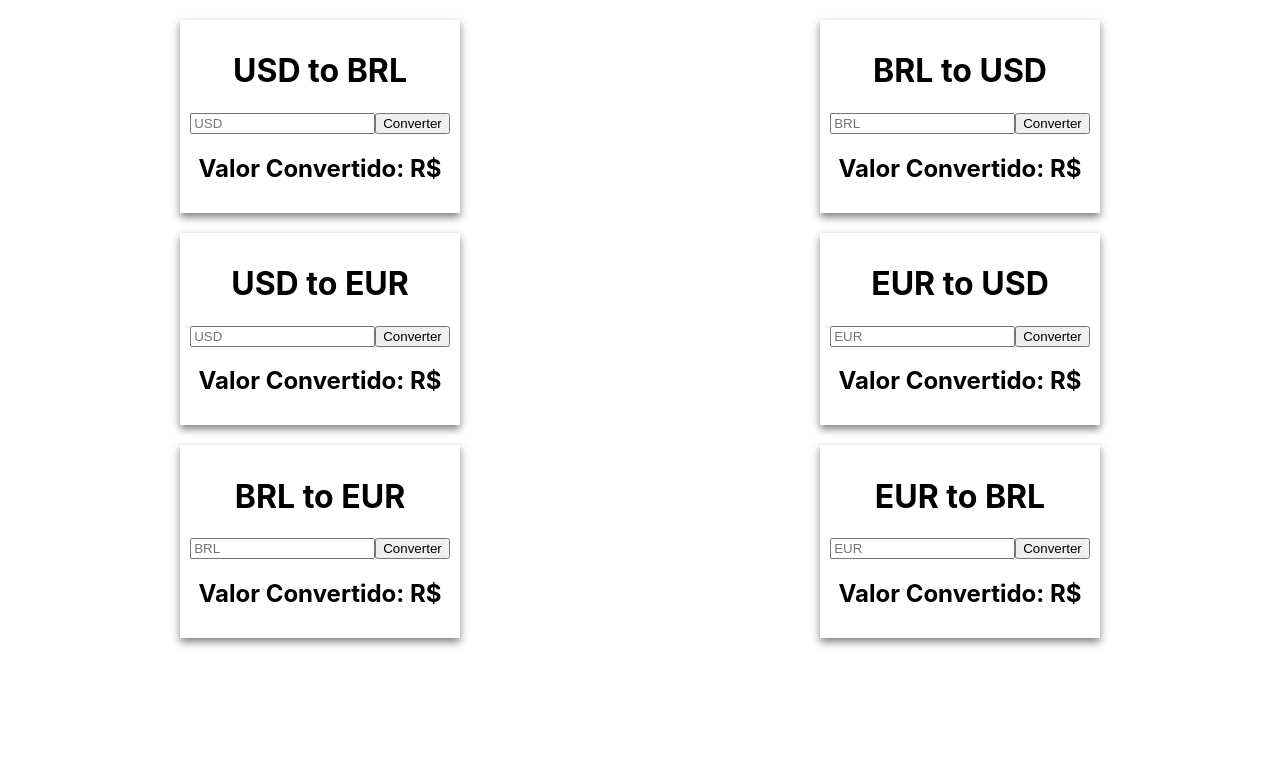
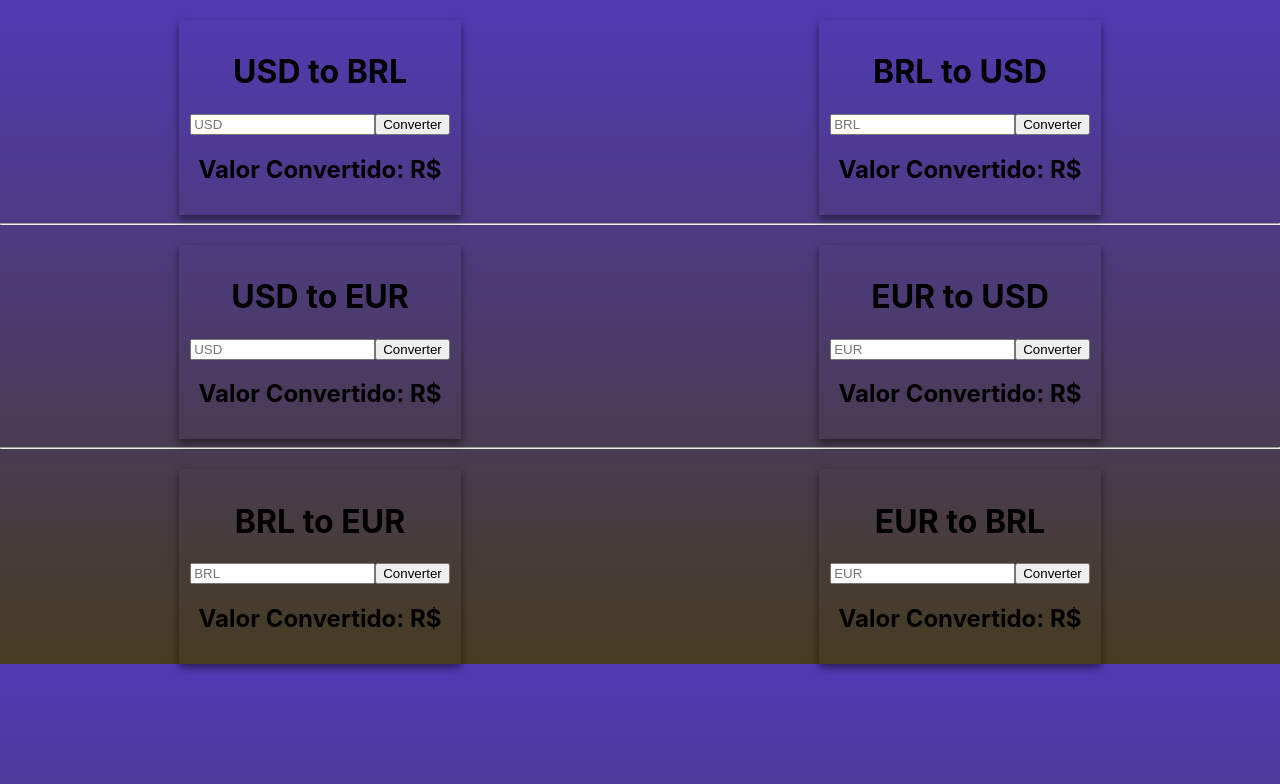
Before and after one commit to joaov1ct0r/react-coin-Convert, a React (Create React App) app: page / in a window 1280 px wide. Shown: the top 784 px of the page. Built offline with nearby package versions, Linux system fonts and the light colour scheme.

Commit message:
style applied to div conversor-container

```diff
--- a/src/App.css
+++ b/src/App.css
@@ -1,3 +1,7 @@
+body {
+    background: linear-gradient(#503ab5, #463c21);
+}
+
 .App {
     text-align: center;
 }
@@ -9,7 +13,7 @@
 }
 
 .conversor-container {
-    padding: 10px;
+    padding: 11px;
     max-width: 300px;
     box-shadow: 0 4px 8px 0 rgba(0, 0, 0, 0.5);
 }
--- a/src/App.js
+++ b/src/App.js
@@ -9,11 +9,13 @@ function App() {
                 <Conversor MoedaA={'USD'} MoedaB={'BRL'}></Conversor>
                 <Conversor MoedaA={'BRL'} MoedaB={'USD'}></Conversor>
             </div>
+            <hr />
 
             <div className="linha">
                 <Conversor MoedaA={'USD'} MoedaB={'EUR'}></Conversor>
                 <Conversor MoedaA={'EUR'} MoedaB={'USD'}></Conversor>
             </div>
+            <hr />
 
             <div className="linha">
                 <Conversor MoedaA={'BRL'} MoedaB={'EUR'}></Conversor>
```
